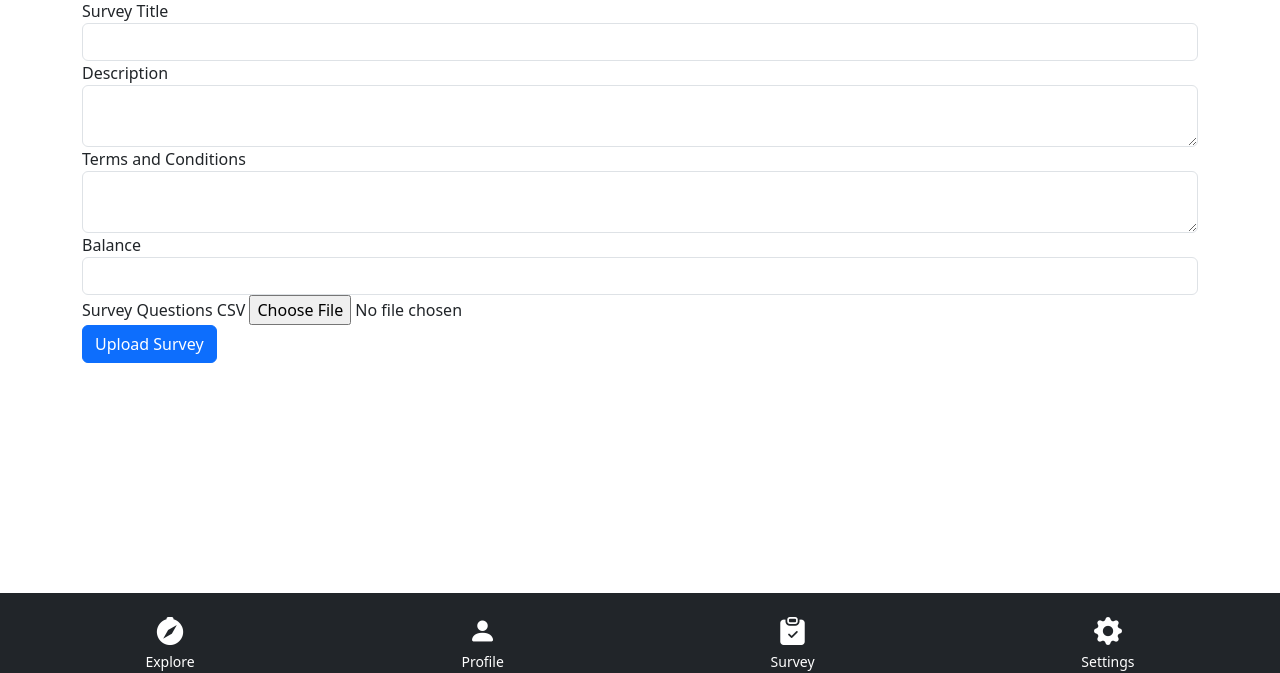
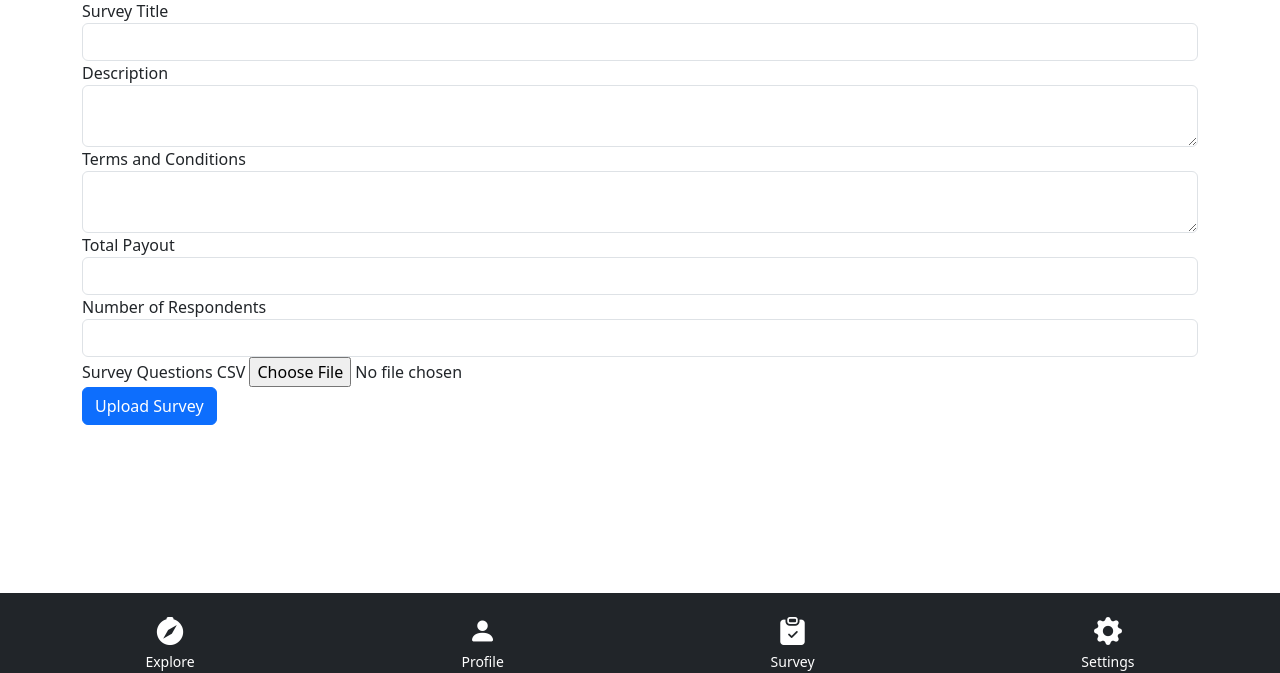
Before and after one commit to MaxCouling/SurveyHustle, a Flask app: page /upload_survey in a window 1280 px wide. Shown: the part 127-800 px from the top of the page. Run offline with Flask 3, Linux system fonts and the light colour scheme; a user stored in the database is signed in; tables that the repository leaves empty hold one stand-in row (values such as "Sample post").

Commit message:
logic to do with payouts for surveys

```diff
--- a/app/forms.py
+++ b/app/forms.py
@@ -1,5 +1,5 @@
 from flask_wtf import FlaskForm
-from wtforms import StringField, PasswordField, BooleanField, SubmitField, TextAreaField, FloatField, FileField
+from wtforms import StringField, PasswordField, BooleanField, SubmitField, TextAreaField, FloatField, FileField, IntegerField
 from wtforms.validators import DataRequired, Email, EqualTo, ValidationError
 from app.models import User
 
@@ -26,13 +26,17 @@ class LoginForm(FlaskForm):
     remember_me = BooleanField('Remember Me')
     submit = SubmitField('Login')
 
+# forms.py
+
 class UploadSurveyForm(FlaskForm):
     title = StringField('Survey Title', validators=[DataRequired()])
     description = TextAreaField('Description', validators=[DataRequired()])
     terms_and_conditions = TextAreaField('Terms and Conditions', validators=[DataRequired()])
-    balance = FloatField('Balance', validators=[DataRequired()])
+    total_payout = FloatField('Total Payout', validators=[DataRequired()])
+    desired_respondents = IntegerField('Number of Respondents', validators=[DataRequired()])
     csv_file = FileField('Survey Questions CSV', validators=[DataRequired()])
     submit = SubmitField('Upload Survey')
 
+
 class AddBalanceForm(FlaskForm):
     submit = SubmitField('Add $20')
--- a/app/routes.py
+++ b/app/routes.py
@@ -82,7 +82,7 @@ def dashboard():
 @app.route('/explore')
 @login_required
 def explore():
-    surveys = Survey.query.all()
+    surveys = Survey.query.filter_by(active=True).all()
     return render_template('explore.html', surveys=surveys)
 
 @app.route('/profile', methods=['GET', 'POST'])
@@ -109,31 +109,39 @@ def settings():
 
 # routes.py
 
-@ app.route('/upload_survey', methods=['GET', 'POST'])
-@ login_required
+@app.route('/upload_survey', methods=['GET', 'POST'])
+@login_required
 def upload_survey():
     if not current_user.is_business:
         flash('You must be a business user to upload surveys.', 'danger')
         return redirect(url_for('dashboard'))
+
     form = UploadSurveyForm()
     if form.validate_on_submit():
-        # Save survey details
+        # Check if the user has enough balance
+        if current_user.balance < form.total_payout.data:
+            flash('Insufficient balance to upload survey.', 'danger')
+            return redirect(url_for('profile'))
+
+        # Deduct the total payout from the business user's balance
+        current_user.balance -= form.total_payout.data
+
+        # Create the survey
         survey = Survey(
             title=form.title.data,
             description=form.description.data,
             terms_and_conditions=form.terms_and_conditions.data,
-            balance=form.balance.data,
+            total_payout=form.total_payout.data,
+            desired_respondents=form.desired_respondents.data,
             owner=current_user
         )
         db.session.add(survey)
-        db.session.commit()
+        db.session.commit()  # Commit to get survey.id
 
         # Process CSV file
         file = form.csv_file.data
         filename = secure_filename(file.filename)
         filepath = os.path.join('uploads/', filename)
-
-
         file.save(filepath)
 
         # Read CSV and create questions
@@ -151,18 +159,31 @@ def upload_survey():
                 db.session.add(question)
                 order += 1
         db.session.commit()
+
+        # Calculate per-question payout
+        total_questions = survey.questions.count()
+        per_question_payout = survey.total_payout / (survey.desired_respondents * total_questions)
+        survey.per_question_payout = per_question_payout
+        db.session.commit()
+
         flash('Survey uploaded successfully!', 'success')
         return redirect(url_for('dashboard'))
     else:
         if request.method == 'POST':
             flash('Please correct the errors below.', 'danger')
-            print(form.errors)  # For debugging
     return render_template('upload_survey.html', form=form)
 
 @app.route('/start_survey/<int:survey_id>', methods=['GET', 'POST'])
 @login_required
 def start_survey(survey_id):
     survey = Survey.query.get_or_404(survey_id)
+
+    if not survey.active or survey.current_respondents >= survey.desired_respondents:
+        survey.active = False
+        db.session.commit()
+        flash('This survey is no longer available.', 'danger')
+        return redirect(url_for('explore'))
+
     progress = UserSurveyProgress.query.filter_by(user_id=current_user.id, survey_id=survey.id).first()
     if progress and progress.current_question_index > 0:
         return redirect(url_for('take_survey', survey_id=survey.id))
@@ -178,30 +199,52 @@ def start_survey(survey_id):
                 return redirect(url_for('explore'))
         return render_template('survey_terms.html', survey=survey)
 
-# routes.py
+
+
+
+
 
 @app.route('/take_survey/<int:survey_id>', methods=['GET', 'POST'])
 @login_required
 def take_survey(survey_id):
     survey = Survey.query.get_or_404(survey_id)
+
+    # Check if the survey is active
+    if not survey.active:
+        flash('This survey is no longer active.', 'danger')
+        return redirect(url_for('explore'))
+
+    # Ensure survey hasn't reached desired respondents
+    if survey.current_respondents >= survey.desired_respondents:
+        survey.active = False
+        db.session.commit()
+        flash('This survey has reached its maximum number of respondents.', 'info')
+        return redirect(url_for('explore'))
+
     progress = UserSurveyProgress.query.filter_by(user_id=current_user.id, survey_id=survey.id).first()
 
-    if not progress or progress.completed:
-        flash('Survey not found or already completed.', 'danger')
+    if not progress:
+        flash('You have not started this survey yet.', 'danger')
         return redirect(url_for('explore'))
+
+    if progress.completed:
+        flash('You have already completed this survey.', 'info')
+        return redirect(url_for('dashboard'))
 
     questions = survey.questions.order_by(Question.order).all()
     total_questions = len(questions)
 
     if progress.current_question_index >= total_questions:
         progress.completed = True
+        # Increment current respondents
+        survey.current_respondents += 1
+        if survey.current_respondents >= survey.desired_respondents:
+            survey.active = False
         db.session.commit()
         flash('Survey completed! Thank you.', 'success')
         return redirect(url_for('dashboard'))
 
     question = questions[progress.current_question_index]
-    print(f"Displaying question {progress.current_question_index + 1}: {question.question_text}")
-    print(question.question_type)
 
     class DynamicSurveyForm(FlaskForm):
         pass
@@ -233,39 +276,30 @@ def take_survey(survey_id):
 
     form = DynamicSurveyForm()
 
+    # Handle form submission
     if form.validate_on_submit():
-        print("Form validated successfully.")
-        # Retrieve the answer from the form
-        answer = form.answer.data
-        print(f"Received answer: {answer}")
-
-        # Save the response
+         # Save the response
         response = Response(
             user_id=current_user.id,
-            #survey_id=survey.id,  # Ensure survey_id is included
             question_id=question.id,
-            answer=answer
+            answer=form.answer.data
         )
         db.session.add(response)
-        print("Response added to the database.")
+
+        # Add per-question payout to user's balance
+        current_user.balance += survey.per_question_payout
+        progress.payout += survey.per_question_payout
 
         # Update progress
         progress.current_question_index += 1
-        print(f"Updated current_question_index to {progress.current_question_index}")
-        if progress.current_question_index >= total_questions:
-            progress.completed = True
-            flash('Survey completed! Thank you for your participation.', 'success')
-            print("Survey completed by user.")
+
         db.session.commit()
-        print("Progress committed to the database.")
 
         # Redirect to the same route to load the next question
         return redirect(url_for('take_survey', survey_id=survey.id))
-
     else:
         if request.method == 'POST':
-            print("Form validation failed.")
-            print("Form errors:", form.errors)
+            flash('Please correct the errors below.', 'danger')
 
     return render_template('take_survey.html', form=form, question=question, survey=survey, progress=progress,
-                           total_questions=total_questions)
+                               total_questions=total_questions)
--- a/app/templates/upload_survey.html
+++ b/app/templates/upload_survey.html
@@ -19,8 +19,12 @@
         {{ form.terms_and_conditions(class="form-control") }}
     </div>
     <div class="form-group">
-        {{ form.balance.label }}
-        {{ form.balance(class="form-control") }}
+        {{ form.total_payout.label }}
+        {{ form.total_payout(class="form-control") }}
+    </div>
+    <div class="form-group">
+        {{ form.desired_respondents.label }}
+        {{ form.desired_respondents(class="form-control") }}
     </div>
     <div class="form-group">
         {{ form.csv_file.label }}
```
Also changed, not shown: app/models.py (+6 -1 lines), app/templates/take_survey.html (+16 -10 lines).
